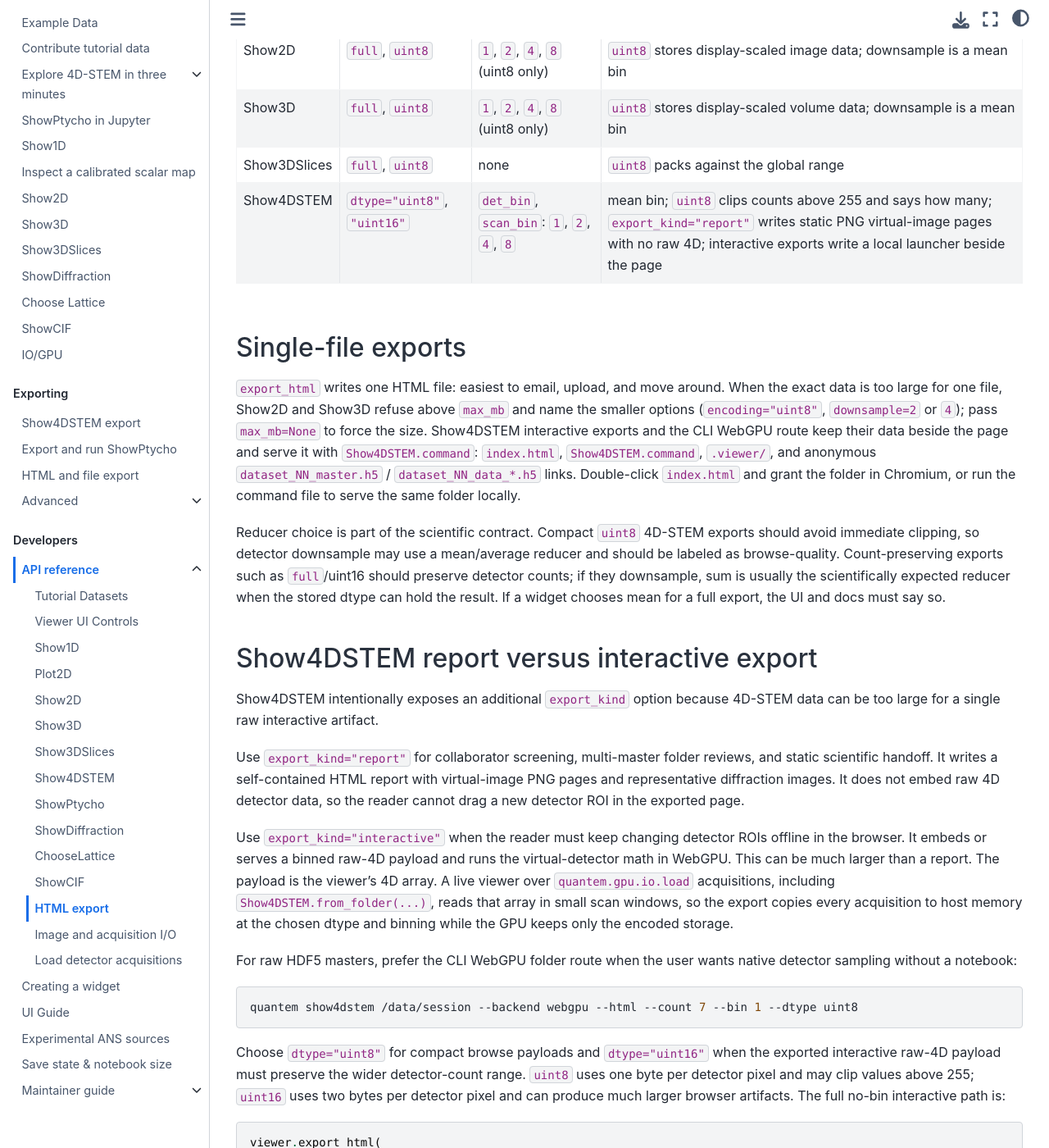
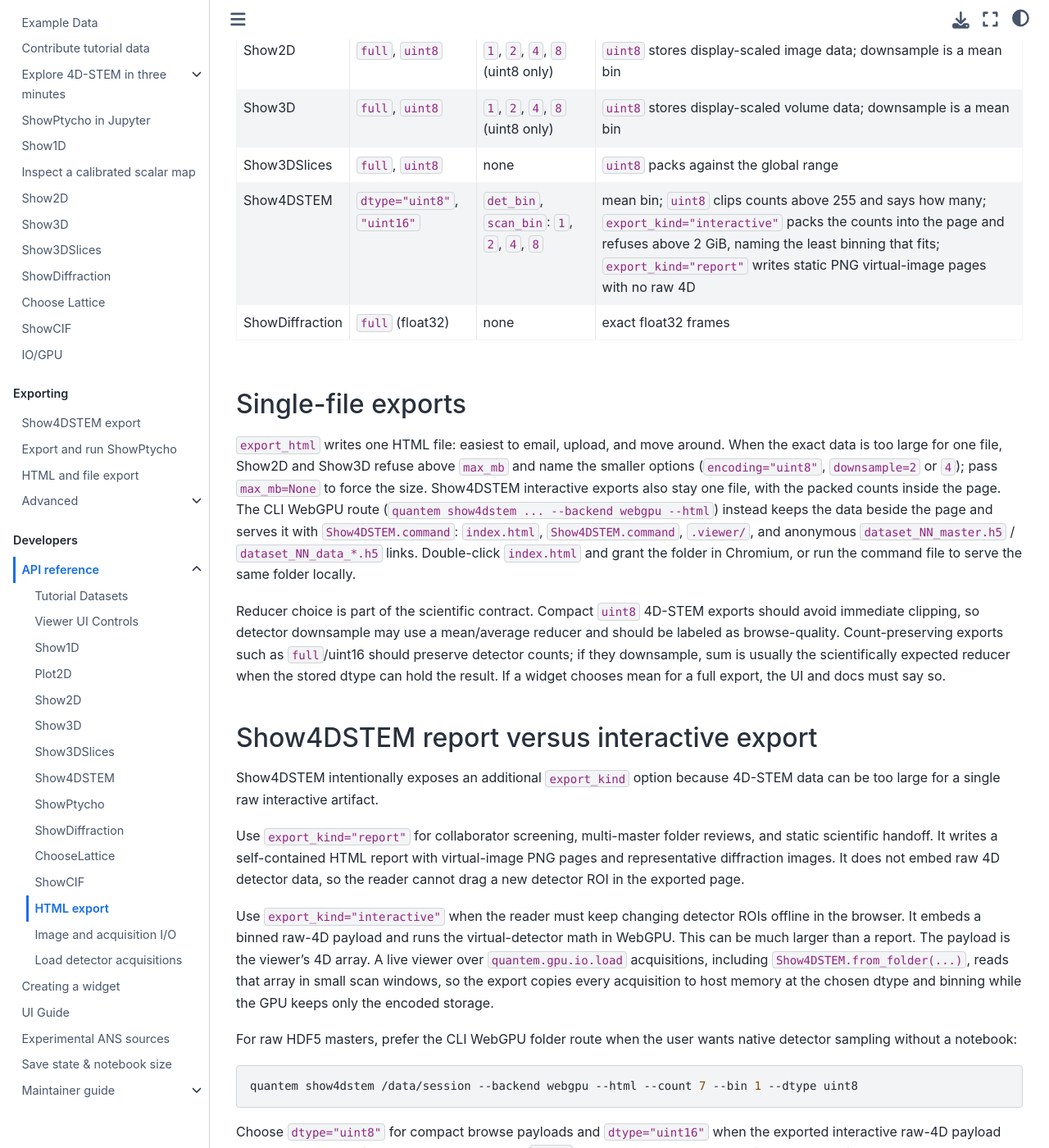
Before and after one commit to bobleesj/quantem.widget, a Jupyter Book: the page built from docs/api/html-export.md, in a window 1280 px wide and 1400 px high, scrolled down 2190 px. Shown: the whole window at 82% size. Built offline with Jupyter Book 1.0.4 settings and Sphinx 7.4.7 and the Sphinx Book theme 1.1.4, drawn with Linux system fonts in a browser that asks for light colours; some of the changed text lies outside the part shown.

Commit message:
docs: export_html claims match each widget's signature and the one-page Show4DSTEM export

```diff
--- a/docs/api/html-export.md
+++ b/docs/api/html-export.md
@@ -4,7 +4,7 @@
 
 1. **Widget-level HTML**: `widget.export_html(...)` writes one standalone widget
    viewer. Use this when a single Show1D / Show2D / Show3D / Show3DSlices /
-   Show4DSTEM view is the artifact.
+   Show4DSTEM / ShowDiffraction view is the artifact.
 2. **Notebook-level HTML**: `jupyter nbconvert --to html notebook.ipynb`
    exports a whole notebook with its saved widget state (add `--execute` to
    rerun it first). Use this for reports and
@@ -78,16 +78,19 @@ it writes the file by calling `export_html(...)`.
 | Show2D | `full`, `uint8` | `1`, `2`, `4`, `8` (uint8 only) | `uint8` stores display-scaled image data; downsample is a mean bin |
 | Show3D | `full`, `uint8` | `1`, `2`, `4`, `8` (uint8 only) | `uint8` stores display-scaled volume data; downsample is a mean bin |
 | Show3DSlices | `full`, `uint8` | none | `uint8` packs against the global range |
-| Show4DSTEM | `dtype="uint8"`, `"uint16"` | `det_bin`, `scan_bin`: `1`, `2`, `4`, `8` | mean bin; `uint8` clips counts above 255 and says how many; `export_kind="report"` writes static PNG virtual-image pages with no raw 4D; interactive exports write a local launcher beside the page |
+| Show4DSTEM | `dtype="uint8"`, `"uint16"` | `det_bin`, `scan_bin`: `1`, `2`, `4`, `8` | mean bin; `uint8` clips counts above 255 and says how many; `export_kind="interactive"` packs the counts into the page and refuses above 2 GiB, naming the least binning that fits; `export_kind="report"` writes static PNG virtual-image pages with no raw 4D |
+| ShowDiffraction | `full` (float32) | none | exact float32 frames |
 
 ## Single-file exports
 
 `export_html` writes one HTML file: easiest to email, upload, and move around.
 When the exact data is too large for one file, Show2D and Show3D refuse above
 `max_mb` and name the smaller options (`encoding="uint8"`, `downsample=2` or
-`4`); pass `max_mb=None` to force the size. Show4DSTEM interactive exports and
-the CLI WebGPU route keep their data beside the page and serve it with
-`Show4DSTEM.command`: `index.html`, `Show4DSTEM.command`, `.viewer/`, and
+`4`); pass `max_mb=None` to force the size. Show4DSTEM interactive exports
+also stay one file, with the packed counts inside the page. The CLI WebGPU
+route (`quantem show4dstem ... --backend webgpu --html`) instead keeps the data
+beside the page and serves it with `Show4DSTEM.command`: `index.html`,
+`Show4DSTEM.command`, `.viewer/`, and
 anonymous `dataset_NN_master.h5` / `dataset_NN_data_*.h5` links. Double-click
 `index.html` and grant the folder in Chromium, or run the command file to serve
 the same folder locally.
@@ -112,7 +115,7 @@ embed raw 4D detector data, so the reader cannot drag a new detector ROI in the
 exported page.
 
 Use `export_kind="interactive"` when the reader must keep changing detector ROIs
-offline in the browser. It embeds or serves a binned raw-4D payload and runs the
+offline in the browser. It embeds a binned raw-4D payload and runs the
 virtual-detector math in WebGPU. This can be much larger than a report. The
 payload is the viewer's 4D array. A live viewer over `quantem.gpu.io.load`
 acquisitions, including `Show4DSTEM.from_folder(...)`, reads that array in small
```
Also changed, not shown: .github/PULL_REQUEST_TEMPLATE.md.
